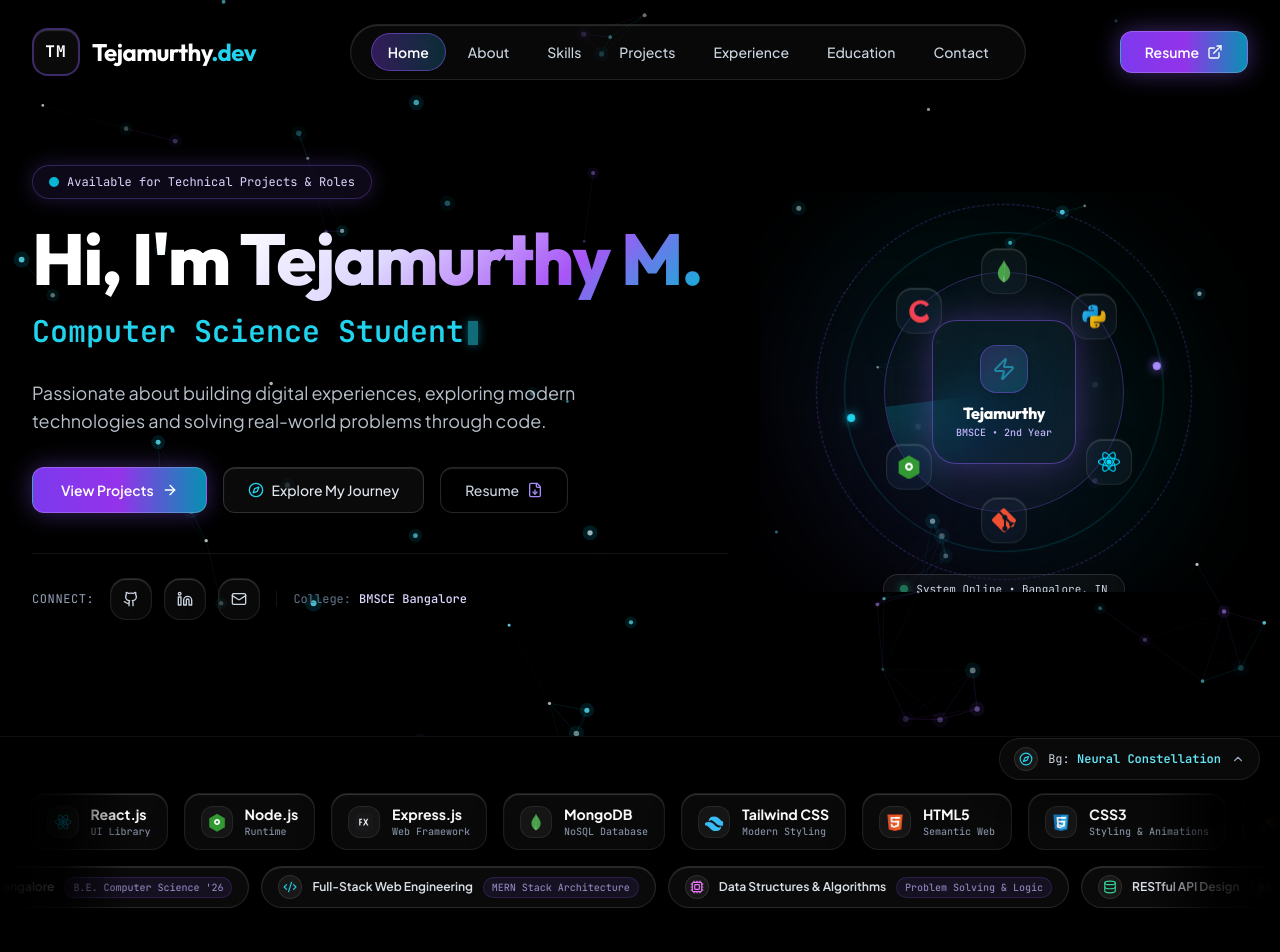
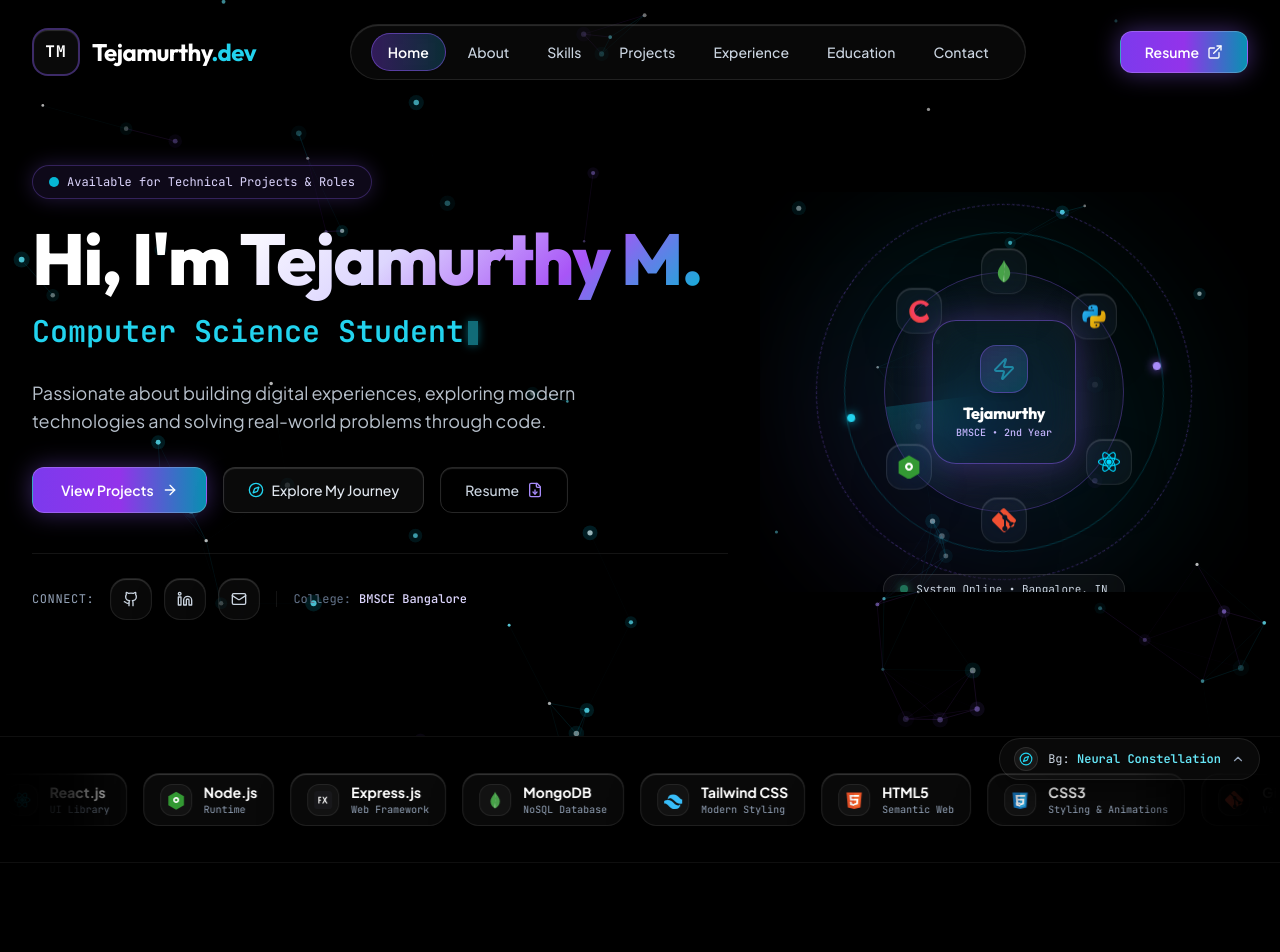
Before and after one commit to tejamurthycng-arch/Portfolio, a React (Vite) app: page / in a window 1280 px wide. Shown: the top 952 px of the page. Built offline with nearby package versions, Linux system fonts and the light colour scheme.

Commit message:
refactor: simplify to a single unified technical skills marquee ribbon

```diff
--- a/src/components/TechMarquee.tsx
+++ b/src/components/TechMarquee.tsx
@@ -1,15 +1,14 @@
 import React from 'react';
 import { motion } from 'framer-motion';
 import { TechIcon } from './TechIcons';
-import { Sparkles, Terminal, Code2, Cpu, Database, Flame } from 'lucide-react';
 
 interface MarqueeItem {
   name: string;
   category: string;
-  iconName?: string;
+  iconName: string;
 }
 
-const primaryTechList: MarqueeItem[] = [
+const techList: MarqueeItem[] = [
   { name: 'C Language', category: 'Systems', iconName: 'C' },
   { name: 'Python', category: 'Backend / AI', iconName: 'Python' },
   { name: 'JavaScript', category: 'Frontend / Full-Stack', iconName: 'JavaScript' },
@@ -24,28 +23,17 @@ const primaryTechList: MarqueeItem[] = [
   { name: 'GitHub', category: 'Code Collaboration', iconName: 'GitHub' },
 ];
 
-const secondaryTechList = [
-  { label: 'BMSCE Bangalore', sub: "B.E. Computer Science '26", icon: <Terminal className="w-3.5 h-3.5 text-violet-400" /> },
-  { label: 'Full-Stack Web Engineering', sub: 'MERN Stack Architecture', icon: <Code2 className="w-3.5 h-3.5 text-cyan-400" /> },
-  { label: 'Data Structures & Algorithms', sub: 'Problem Solving & Logic', icon: <Cpu className="w-3.5 h-3.5 text-fuchsia-400" /> },
-  { label: 'RESTful API Design', sub: 'Backend Architecture', icon: <Database className="w-3.5 h-3.5 text-emerald-400" /> },
-  { label: 'Computer Vision Systems', sub: 'Real-Time Pose & Motion', icon: <Flame className="w-3.5 h-3.5 text-amber-400" /> },
-  { label: 'Clean Code Principles', sub: 'Scalable & Maintainable', icon: <Sparkles className="w-3.5 h-3.5 text-sky-400" /> },
-];
-
 export const TechMarquee: React.FC = () => {
-  // Duplicate arrays to create infinite seamless loop
-  const duplicatedTech = [...primaryTechList, ...primaryTechList, ...primaryTechList];
-  const duplicatedTags = [...secondaryTechList, ...secondaryTechList, ...secondaryTechList, ...secondaryTechList];
+  // Duplicate array 3 times for a seamless infinite loop
+  const duplicatedTech = [...techList, ...techList, ...techList];
 
   return (
-    <section className="relative py-10 sm:py-14 overflow-hidden bg-black border-y border-white/[0.06]">
-      {/* Left and Right Fade Masks */}
-      <div className="absolute left-0 top-0 bottom-0 w-16 sm:w-32 bg-gradient-to-r from-black via-black/80 to-transparent z-20 pointer-events-none"></div>
-      <div className="absolute right-0 top-0 bottom-0 w-16 sm:w-32 bg-gradient-to-l from-black via-black/80 to-transparent z-20 pointer-events-none"></div>
+    <section className="relative py-7 sm:py-9 overflow-hidden bg-black border-y border-white/[0.06]">
+      {/* Left and Right Edge Fade Masks */}
+      <div className="absolute left-0 top-0 bottom-0 w-20 sm:w-36 bg-gradient-to-r from-black via-black/80 to-transparent z-20 pointer-events-none"></div>
+      <div className="absolute right-0 top-0 bottom-0 w-20 sm:w-36 bg-gradient-to-l from-black via-black/80 to-transparent z-20 pointer-events-none"></div>
 
-      <div className="space-y-4">
-        {/* Row 1: Verified Technical Skills Marquee (Scrolling Left) */}
+      {/* Single Unified Marquee Ribbon */}
       <div className="flex select-none overflow-hidden">
         <motion.div
           animate={{ x: ['0%', '-33.333%'] }}
@@ -53,7 +41,7 @@ export const TechMarquee: React.FC = () => {
             x: {
               repeat: Infinity,
               repeatType: 'loop',
-                duration: 28,
+              duration: 26,
               ease: 'linear',
             },
           }}
@@ -62,10 +50,10 @@ export const TechMarquee: React.FC = () => {
           {duplicatedTech.map((item, idx) => (
             <div
               key={`${item.name}-${idx}`}
-                className="group flex items-center gap-3 px-4 py-2.5 rounded-2xl glass-card hover:border-violet-500/60 hover:shadow-[0_0_20px_rgba(139,92,246,0.3)] transition-all duration-300 flex-shrink-0 cursor-pointer"
+              className="group flex items-center gap-3 px-4 py-2 rounded-2xl glass-card hover:border-violet-500/60 hover:shadow-[0_0_20px_rgba(139,92,246,0.3)] transition-all duration-300 flex-shrink-0 cursor-pointer"
             >
-                <div className="w-8 h-8 rounded-xl bg-white/[0.05] border border-white/[0.08] flex items-center justify-center p-1.5 group-hover:scale-110 transition-transform flex-shrink-0">
-                  {item.iconName && <TechIcon name={item.iconName} className="w-5 h-5" />}
+              <div className="w-8 h-8 rounded-xl bg-white/[0.04] border border-white/[0.08] flex items-center justify-center p-1.5 group-hover:scale-110 transition-transform flex-shrink-0">
+                <TechIcon name={item.iconName} className="w-5 h-5" />
               </div>
               <div className="flex flex-col">
                 <span className="text-xs sm:text-sm font-bold text-white group-hover:text-cyan-300 transition-colors whitespace-nowrap">
@@ -79,40 +67,6 @@ export const TechMarquee: React.FC = () => {
           ))}
         </motion.div>
       </div>
-
-        {/* Row 2: Focus Areas & Academic Credentials Marquee (Scrolling Right) */}
-        <div className="flex select-none overflow-hidden">
-          <motion.div
-            animate={{ x: ['-33.333%', '0%'] }}
-            transition={{
-              x: {
-                repeat: Infinity,
-                repeatType: 'loop',
-                duration: 32,
-                ease: 'linear',
-              },
-            }}
-            className="flex items-center gap-3 flex-nowrap"
-          >
-            {duplicatedTags.map((item, idx) => (
-              <div
-                key={`${item.label}-${idx}`}
-                className="group flex items-center gap-2.5 px-4 py-2 rounded-full glass-pill hover:border-cyan-400/50 hover:bg-white/[0.08] transition-all duration-300 flex-shrink-0 cursor-pointer"
-              >
-                <span className="p-1 rounded-full bg-white/[0.06] border border-white/[0.1] flex-shrink-0">
-                  {item.icon}
-                </span>
-                <span className="text-xs font-semibold text-slate-200 group-hover:text-white whitespace-nowrap">
-                  {item.label}
-                </span>
-                <span className="text-[10px] font-mono text-violet-300/80 bg-violet-500/10 px-2 py-0.5 rounded-full border border-violet-500/20 whitespace-nowrap">
-                  {item.sub}
-                </span>
-              </div>
-            ))}
-          </motion.div>
-        </div>
-      </div>
     </section>
   );
 };
```
Lines whose indentation alone changed are shown as unchanged.
